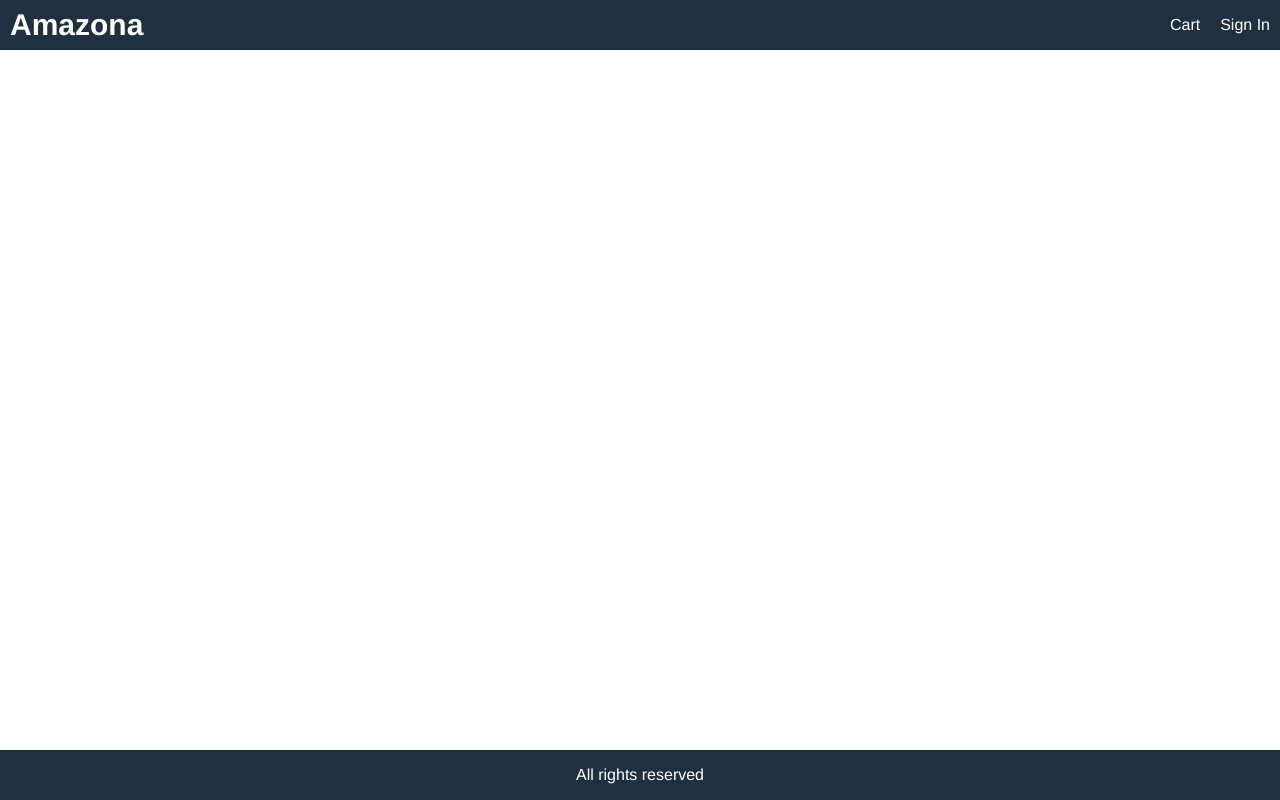
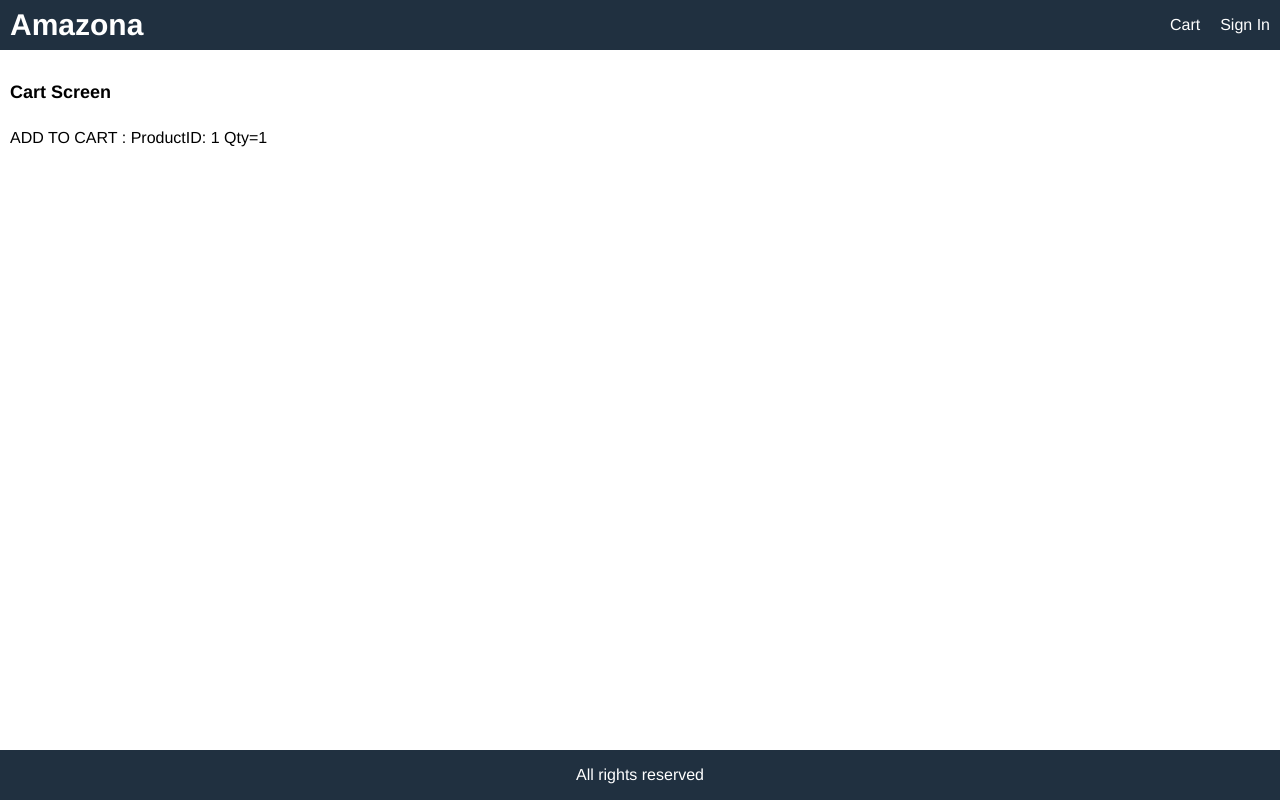
Before and after one commit to Sitaram0104/amazona-project-app, a React (Create React App) app in the folder frontend/: page /cart/1 in a window 1280 px wide. Built offline with nearby package versions, Linux system fonts and the light colour scheme.

Commit message:
tutorial14

```diff
--- a/frontend/src/App.js
+++ b/frontend/src/App.js
@@ -1,4 +1,5 @@
 import { Route } from "react-router-dom";
+import CartScreen from "./screens/CartScreen.js";
 import HomeScreen from "./screens/HomeScreen.js";
 import ProductScreen from "./screens/ProductScreen.js";
 
@@ -17,6 +18,7 @@
         </div>
       </header>
       <main>
+        <Route path="/cart/:id?" component={CartScreen} />
         <Route path="/product/:id" component={ProductScreen} />
         <Route path="/" component={HomeScreen} exact></Route>
       </main>
--- a/frontend/src/index.css
+++ b/frontend/src/index.css
@@ -73,16 +73,27 @@
   margin-top: 1rem;
 }
 
+input,
+select,
+textarea,
 button {
   padding: 1rem;
   border-radius: 0.5rem;
   border: 0.1rem #a4a4a4 solid;
   font-size: 1.6rem;
   font-family: Helvetica, Arial, sans-serif;
+  -webkit-font-smoothing: antialiased;
+  -moz-osx-font-smoothing: grayscale;
+}
+
+button {
   background-color: #f8f8f8;
   cursor: pointer;
 }
 
+input:hover,
+select:hover,
+textarea:hover,
 button:hover {
   border: 0.1rem #404040 solid;
 }
--- /dev/null
+++ b/frontend/src/screens/CartScreen.js
@@ -0,0 +1,17 @@
+import React from "react";
+
+export default function CartScreen(props) {
+  const productId = props.match.params.id;
+  const qty = props.location.search
+    ? Number(props.location.search.split("=")[1])
+    : 1;
+
+  return (
+    <div>
+      <h1>Cart Screen</h1>
+      <p>
+        ADD TO CART : ProductID: {productId} Qty={qty}
+      </p>
+    </div>
+  );
+}
--- a/frontend/src/screens/ProductScreen.js
+++ b/frontend/src/screens/ProductScreen.js
@@ -1,4 +1,4 @@
-import React, { useEffect } from "react";
+import React, { useEffect, useState } from "react";
 import { Link } from "react-router-dom";
 import Rating from "../components/Rating.js";
 import { useDispatch, useSelector } from "react-redux";
@@ -7,6 +7,7 @@
 import MessageBox from "../components/MessageBox.js";
 
 export default function ProductScreen(props) {
+  const [qty, setQty] = useState(1);
   const dispatch = useDispatch();
   const productId = props.match.params.id;
   const productDetails = useSelector((state) => state.productDetails);
@@ -16,11 +17,15 @@
     dispatch(detailsProduct(productId));
   }, [dispatch, productId]);
 
+  const addToCartHandler = () => {
+    props.history.push(`/cart/${productId}?qty=${qty}`);
+  };
+
   return (
     <div>
       <Link to="/">Back to result</Link>
       {loading ? (
-        <LoadingBox></LoadingBox>
+        <LoadingBox />
       ) : error ? (
         <MessageBox variant="danger">{error}</MessageBox>
       ) : (
@@ -72,9 +77,37 @@
                       </div>
                     </div>
                   </li>
-                  <li>
-                    <button className="primary block">Add to Cart</button>
-                  </li>
+                  {product.countInStock > 0 && (
+                    <>
+                      <li>
+                        <div className="row">
+                          <div>Qty</div>
+                          <div>
+                            <select
+                              value={qty}
+                              onChange={(e) => setQty(e.target.value)}
+                            >
+                              {[...Array(product.countInStock).keys()].map(
+                                (x) => (
+                                  <option key={x + 1} value={x + 1}>
+                                    {x + 1}
+                                  </option>
+                                )
+                              )}
+                            </select>
+                          </div>
+                        </div>
+                      </li>
+                      <li>
+                        <button
+                          className="primary block"
+                          onClick={addToCartHandler}
+                        >
+                          Add to Cart
+                        </button>
+                      </li>
+                    </>
+                  )}
                 </ul>
               </div>
             </div>
```
Also changed, not shown: 1 other file (tests, documents, lock files or other folders).
